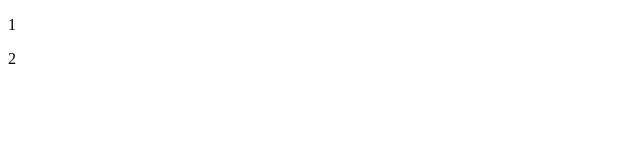
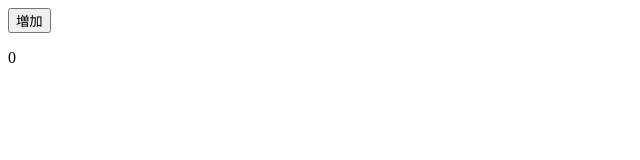
Before and after one commit to appleRui/coachtech-vue-cli-test-project, a Vue app: page / in a window 1280 px wide. Shown: the top 160 px of the page, without its empty margins (0-640 px from the left). Built offline with nearby package versions, Linux system fonts and the light colour scheme.

Commit message:
Vuex 状態管理　Mutation

```diff
--- a/src/App.vue
+++ b/src/App.vue
@@ -1,6 +1,16 @@
 <template>
   <div id="app">
+    <button @click="increase">増加</button>
     <p>{{ $store.state.count }}</p>
-    <p>{{ $store.getters.dubble }}</p>
   </div>
 </template>
+
+<script>
+export default {
+  methods: {
+    increase() {
+      this.$store.commit("incrementMutation");
+    },
+  },
+};
+</script>
--- a/src/store/index.js
+++ b/src/store/index.js
@@ -5,12 +5,11 @@ Vue.use(Vuex);
 
 export default new Vuex.Store({
   state: {
-    count: 1,
+    count: 0,
   },
-  getters: {
-    dubble: (state, getters) => {
-      console.log(getters);
-      return state.count * 2;
+  mutations: {
+    incrementMutation(state) {
+      state.count++;
     },
   },
 });
```
